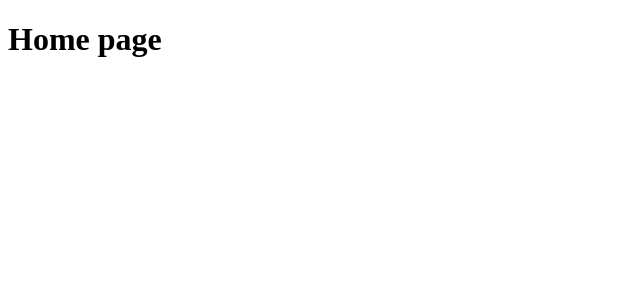
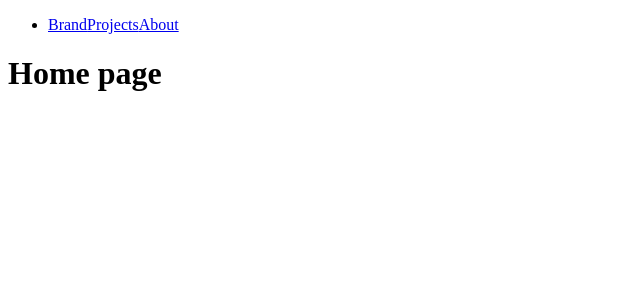
Before and after one commit to shedidthatio/kcwebapp, a Nuxt app: page / in a window 1280 px wide. Shown: the top 300 px of the page, without its empty margins (0-640 px from the left). Built offline with nearby package versions, Linux system fonts and the light colour scheme.

Commit message:
layouts dir and default page layout setup

```diff
--- /dev/null
+++ b/layouts/default.vue
@@ -0,0 +1,26 @@
+<template>
+    <div>
+        <header>
+            <nav>
+                <ul>
+                    <li>
+                        <NuxtLink to='/'>Brand</NuxtLink>
+                        <NuxtLink to='/projects'>Projects</NuxtLink>
+                        <NuxtLink to='/about'>About</NuxtLink>
+                    </li>
+                </ul>
+            </nav>
+        </header>
+
+        <!-- Output the page content -->
+        <div>
+            <slot />
+        </div>
+</div>
+</template>
+
+<script setup lang="ts">
+
+</script>
+
+<style scoped></style>
```
